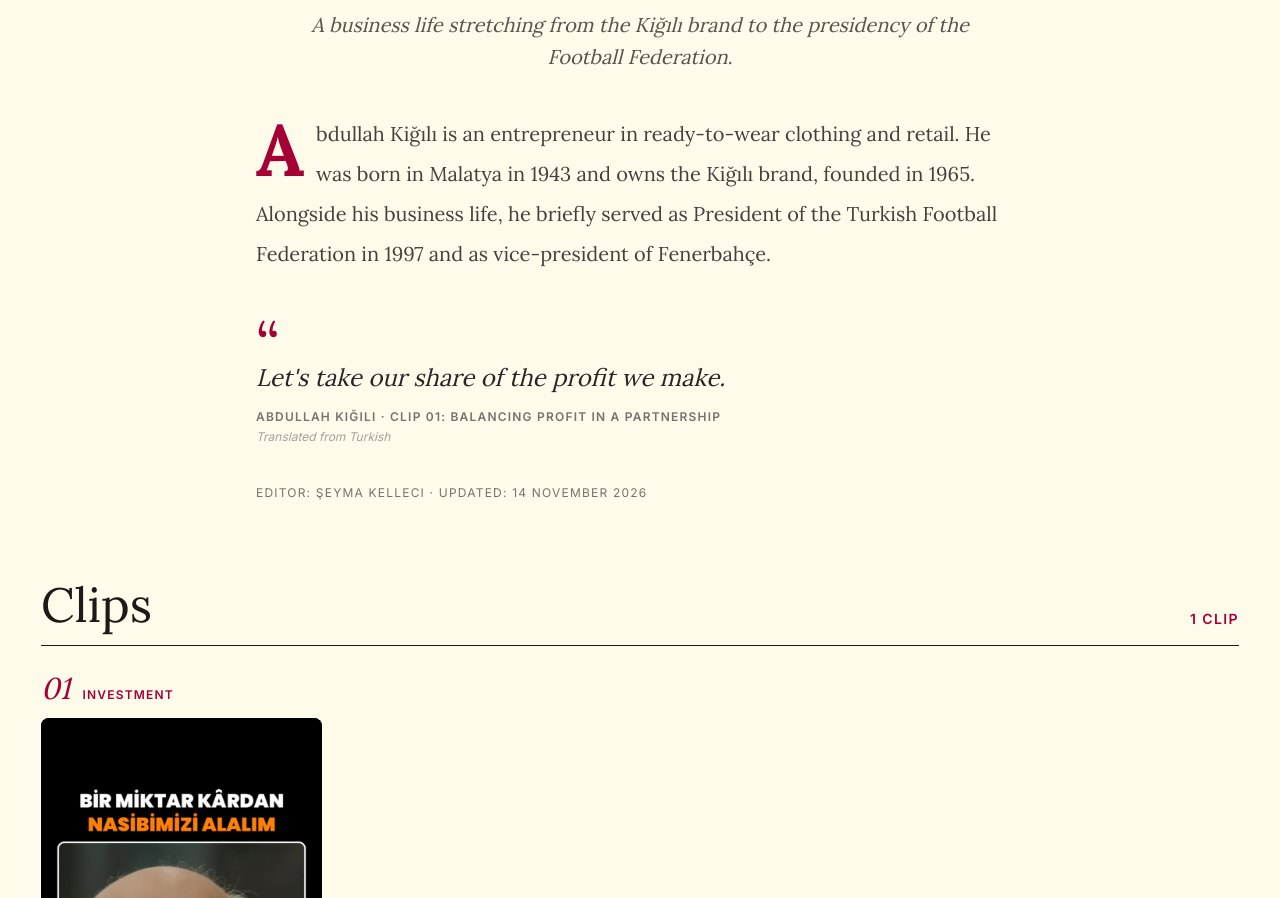
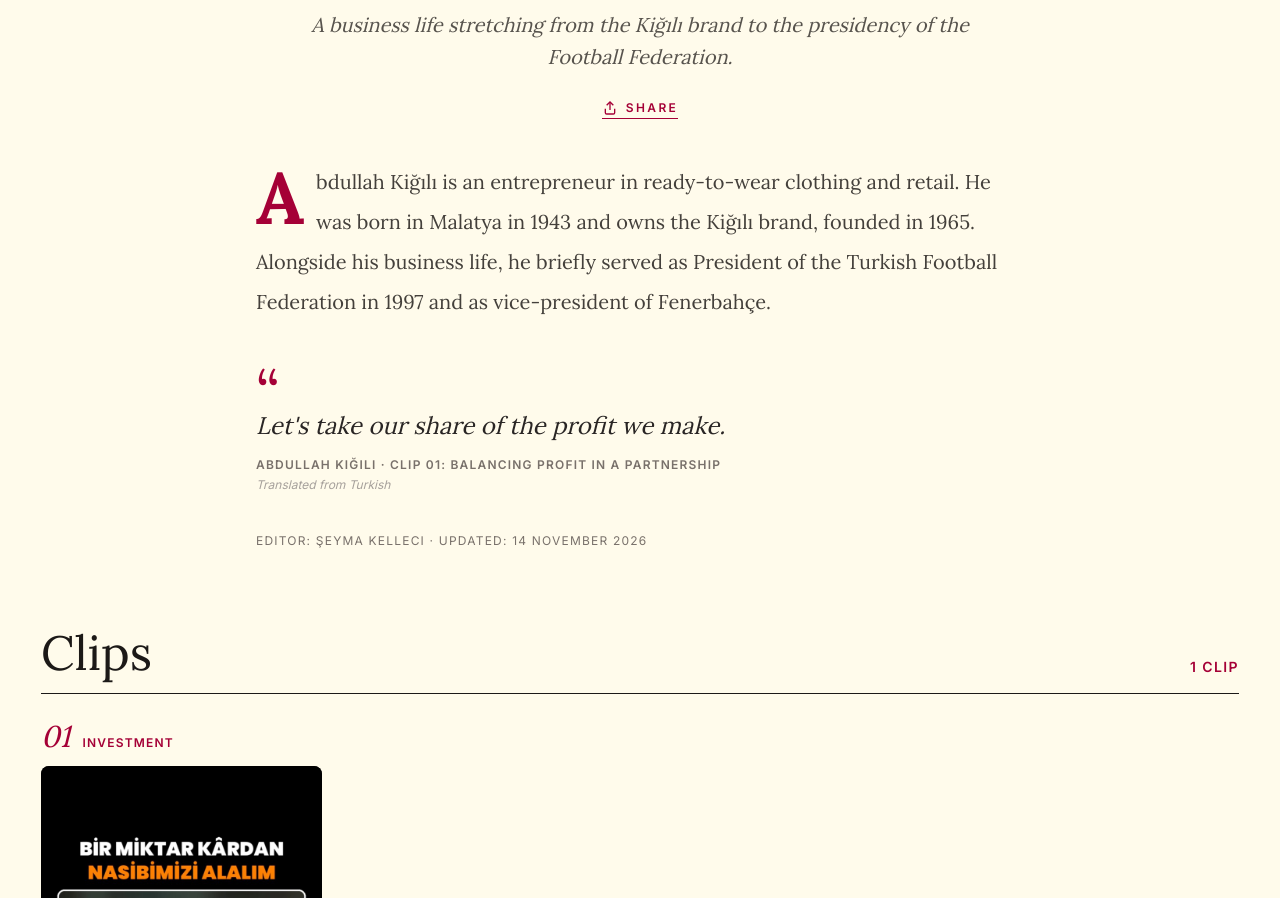
Before and after one commit to symkllci/klip-dergi, a Next.js app: page /en/kisiler/abdullah-kigili in a window 1280 px wide. Shown: the part 911-1809 px from the top of the page. Built offline with nearby package versions, Linux system fonts and the light colour scheme.

Commit message:
Kişi sayfasında paylaş düğmesi: telefonda sistem paylaş menüsü (Web Share API), bilgisayarda linki kopyalar

```diff
--- a/src/app/[lang]/kisiler/[slug]/page.tsx
+++ b/src/app/[lang]/kisiler/[slug]/page.tsx
@@ -5,6 +5,7 @@ import { Lora } from "next/font/google"; // Ana sayfadaki serif başlık fontu
 import { getAllPeople, getPersonBySlug } from "@/lib/people"; // Herkesi getiren ve slug ile bulan tarifler
 import HikayeKarti from "@/components/HikayeKarti"; // Diğer kişiler kartları: ana sayfadaki kutusuz dergi kartı
 import Kirinti from "@/components/Kirinti"; // Ekmek kırıntısı: nerede olduğunu gösterir
+import PaylasDugmesi from "@/components/PaylasDugmesi"; // Paylaş: telefonda sistem menüsü, bilgisayarda linki kopyala
 import KlipAlbumu from "@/components/KlipAlbumu"; // Klipler albümü (oynatıcı + başlık + kaynak + Instagram glifi)
 import type { Metadata } from "next"; // Sekme başlığı ve paylaşım bilgisinin kalıbı
 import { dilAdresleri, dilAl, getSozluk, klipSayisi, yol } from "@/lib/sozluk"; // Dil, sözlük, klip sayısı, dile göre adres
@@ -150,6 +151,10 @@ export default async function KisiSayfasi({ params }: { params: Promise<{ lang:
           <h1 className={`${baslikFontu.className} text-5xl font-bold leading-tight sm:text-7xl`}>{kisi.name}</h1>
           {/* Kanca: isimden sonra tek cümle */}
           <p className="mx-auto mt-3 max-w-2xl font-serif text-lg italic leading-relaxed text-stone-600 sm:text-xl">{kisi.dek}</p>
+          {/* Paylaş düğmesi: kancanın altında, ortada. Paylaşılan başlık: "Hamdi Ulukaya · Klip Dergi", metin: kanca */}
+          <div className="mt-6">
+            <PaylasDugmesi baslik={`${kisi.name} · ${s.genel.siteAdi}`} metin={kisi.dek} s={s.kisiSayfasi} />
+          </div>
         </header>
 
         {/* 4. YAZI: tek sütun, ortada dar (max-w-3xl ≈ 70 karakterlik satır → rahat okunur).
--- /dev/null
+++ b/src/components/PaylasDugmesi.tsx
@@ -0,0 +1,60 @@
+"use client"; // Tıklamayı dinleyecek, tarayıcının paylaş menüsünü ve panosunu kullanacak → tarayıcıda çalışsın
+
+import { useState } from "react";
+
+// Paylaş düğmesi (kişi sayfasında, ismin ve kancanın altında)
+// 📚 MDN Web Share API: navigator.share({ title, text, url }) → telefonun kendi paylaş menüsü açılır
+// Plan: telefonda sistem paylaş menüsü, bilgisayarda linki kopyala
+//   Telefon mu? → (pointer: coarse) = "parmakla dokunulan ekran" (dokunmatik)
+//   Not: Windows'ta Chrome'da da navigator.share var; ama plan bilgisayarda kopyalama istiyor → dokunmatik değilse kopyala
+type Yazilar = { paylas: string; kopyalandi: string; kopyalanamadi: string };
+
+export default function PaylasDugmesi({ baslik, metin, s }: { baslik: string; metin: string; s: Yazilar }) {
+  // Kısa süreli durum: "kopyalandı" / "kopyalanamadı" / normal
+  const [durum, setDurum] = useState<"normal" | "kopyalandi" | "hata">("normal");
+
+  async function paylas() {
+    const url = window.location.href; // Şu anki sayfanın adresi (dil dahil: /en/kisiler/... ya da /kisiler/...)
+    const dokunmatik = window.matchMedia("(pointer: coarse)").matches;
+
+    // 1) Telefon + tarayıcı paylaşmayı biliyorsa: sistemin paylaş menüsü (WhatsApp, Mesajlar, Kopyala…)
+    if (dokunmatik && navigator.share) {
+      try {
+        await navigator.share({ title: baslik, text: metin, url });
+      } catch {
+        // Kullanıcı menüyü kapatırsa da buraya düşer (AbortError) → hata değil, bir şey yapma
+      }
+      return;
+    }
+
+    // 2) Bilgisayar: linki panoya kopyala, 2 saniye "Link kopyalandı" yaz
+    try {
+      await navigator.clipboard.writeText(url);
+      setDurum("kopyalandi");
+    } catch {
+      setDurum("hata"); // Pano izni yoksa (çok nadir)
+    }
+    setTimeout(() => setDurum("normal"), 2000);
+  }
+
+  const yazi = durum === "kopyalandi" ? s.kopyalandi : durum === "hata" ? s.kopyalanamadi : s.paylas;
+
+  return (
+    <button
+      type="button"
+      onClick={paylas}
+      className={`inline-flex items-center gap-2 border-b pb-0.5 text-xs font-semibold uppercase tracking-[0.2em] transition-colors ${
+        durum === "kopyalandi" ? "border-green-700 text-green-700" : "border-rose-800 text-rose-800 hover:text-rose-950"
+      }`}
+    >
+      {/* Paylaş simgesi: kutudan yukarı çıkan ok. Süs → ekran okuyucu okumasın */}
+      <svg viewBox="0 0 24 24" fill="none" stroke="currentColor" strokeWidth="2" className="h-4 w-4" aria-hidden="true">
+        <path d="M12 3v12" />
+        <path d="m7 8 5-5 5 5" />
+        <path d="M5 13v6a2 2 0 0 0 2 2h10a2 2 0 0 0 2-2v-6" />
+      </svg>
+      {/* aria-live: yazı "Link kopyalandı" olunca ekran okuyucu bunu da söylesin */}
+      <span aria-live="polite">{yazi}</span>
+    </button>
+  );
+}
--- a/src/sozluk/en.json
+++ b/src/sozluk/en.json
@@ -69,7 +69,10 @@
     "instagramda": "on Instagram",
     "klipler": "Clips",
     "klipNo": "Clip",
-    "digerKisiler": "More people"
+    "digerKisiler": "More people",
+    "paylas": "Share",
+    "kopyalandi": "Link copied",
+    "kopyalanamadi": "Could not copy"
   },
   "hakkinda": {
     "aciklama": "What Klip Dergi is, our principles, masthead and takedown policy.",
--- a/src/sozluk/tr.json
+++ b/src/sozluk/tr.json
@@ -69,7 +69,10 @@
     "instagramda": "Instagram'da",
     "klipler": "Klipler",
     "klipNo": "Klip",
-    "digerKisiler": "Diğer kişiler"
+    "digerKisiler": "Diğer kişiler",
+    "paylas": "Paylaş",
+    "kopyalandi": "Link kopyalandı",
+    "kopyalanamadi": "Kopyalanamadı"
   },
   "hakkinda": {
     "aciklama": "Klip Dergi nedir, ilkelerimiz, künye ve kaldırma politikası.",
```
